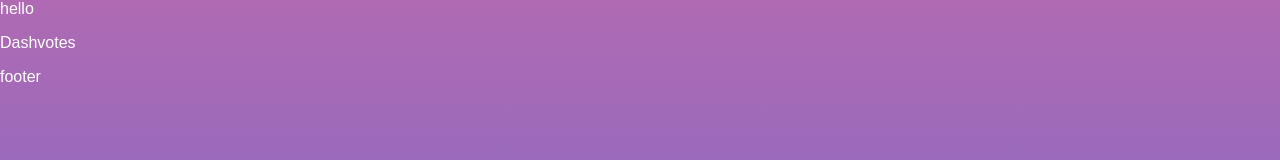
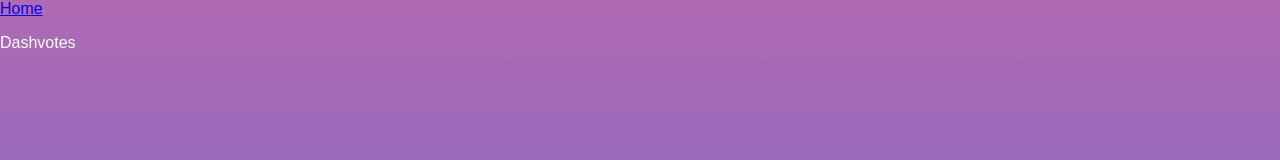
Before and after one commit to nTamura/dashvotes, a React (Create React App) app: page / in a window 1280 px wide. Shown: the top 160 px of the page. Built offline with nearby package versions, Linux system fonts and the light colour scheme.

Commit message:
router, styles, flex

```diff
--- a/src/components/App.js
+++ b/src/components/App.js
@@ -1,10 +1,14 @@
-import React from 'react'
+import React, { useState, useEffect } from 'react'
+import withStyles from 'react-jss'
+import { Link } from 'react-router-dom'
 
-function App() {
+function App({ classes }) {
   return (
     <>
-      <nav>hello</nav>
-      <div className="App">
+      <nav>
+        <Link to="/">Home</Link>
+      </nav>
+      <div className={classes.body}>
         <header className="App-header">
           <p>Dashvotes</p>
         </header>
@@ -14,4 +18,11 @@ function App() {
   )
 }
 
-export default App
+const styles = {
+  root: {},
+  body: {
+    flex: 1,
+  },
+}
+
+export default withStyles(styles)(App)
--- a/src/index.css
+++ b/src/index.css
@@ -22,7 +22,3 @@ body {
   flex: 1;
   flex-direction: column;
 }
-
-#App {
-  flex: 1;
-}
--- a/src/index.js
+++ b/src/index.js
@@ -2,9 +2,15 @@ import React from 'react'
 import ReactDOM from 'react-dom'
 import 'index.css'
 import App from 'components/App'
+import { BrowserRouter as Router } from 'react-router-dom'
 import * as serviceWorker from './serviceWorker'
 
-ReactDOM.render(<App />, document.getElementById('root'))
+ReactDOM.render(
+  <Router>
+    <App />
+  </Router>,
+  document.getElementById('root')
+)
 
 // If you want your app to work offline and load faster, you can change
 // unregister() to register() below. Note this comes with some pitfalls.
```
